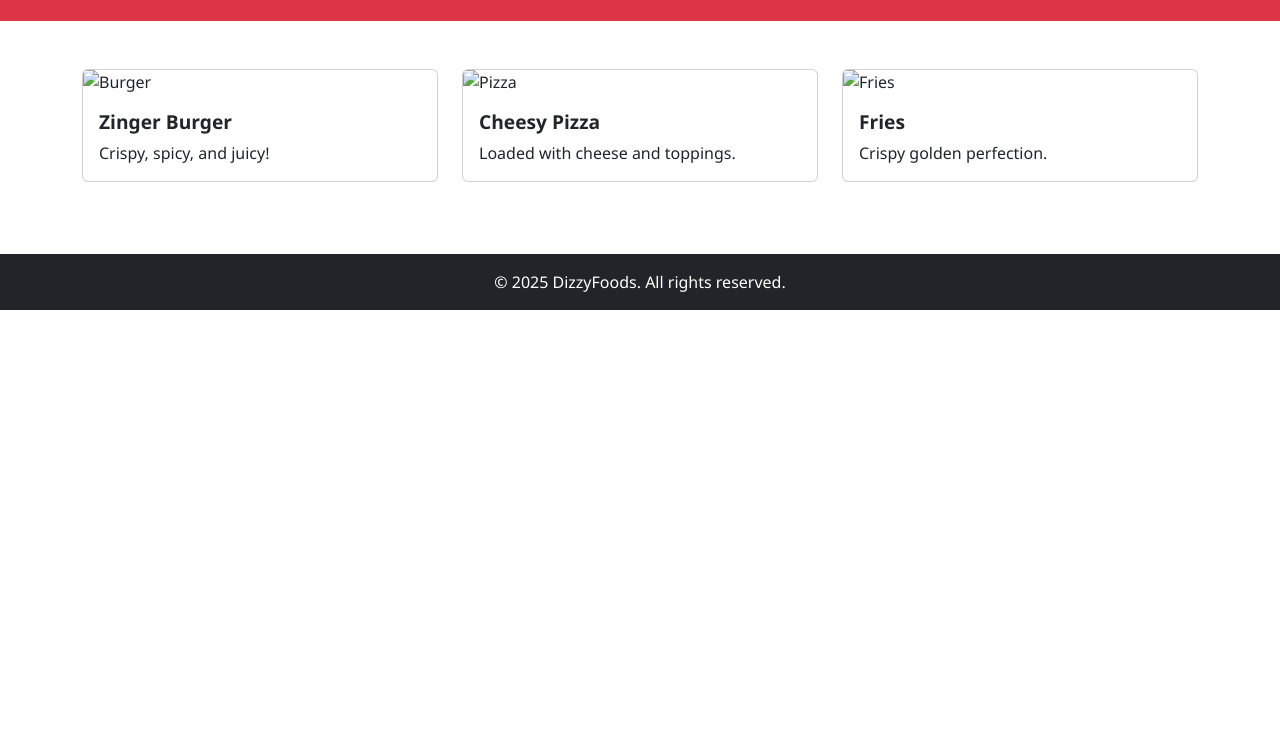
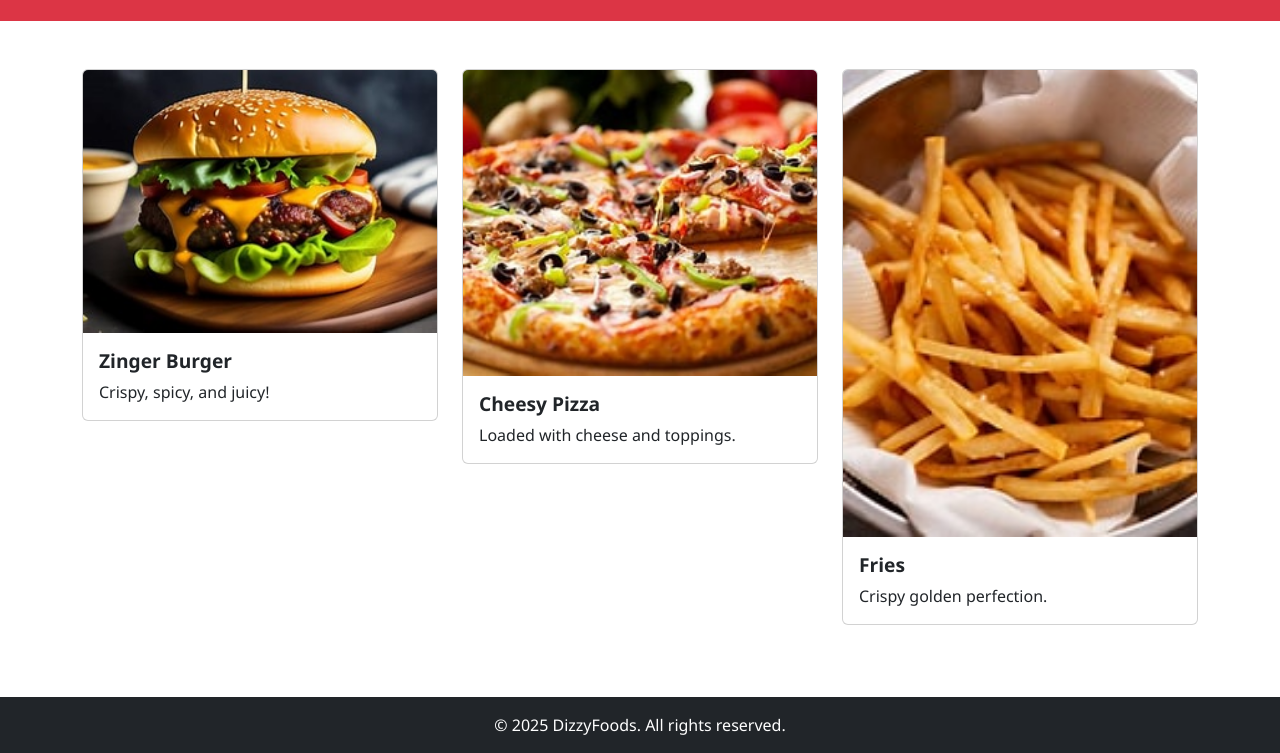
Before and after one commit to daniyalzmn12-sys/resturant-website, a plain HTML site: page menu.html in a window 1280 px wide. Shown: the part 139-892 px from the top of the page. Before the commit the page ends 800 px from the top, so only its background shows below. Drawn offline with nearby package versions, Linux system fonts and the light colour scheme; files that its build step writes are made by us from their sources; files whose address does not match are found by name.

Commit message:
Added menu, contact pages, and styling

```diff
--- a/menu.html
+++ b/menu.html
@@ -30,7 +30,7 @@
   <div class="row">
     <div class="col-md-4 mb-4">
       <div class="card">
-        <img src="images/burger.jpeg" class="card-img-top" alt="Burger">
+        <img src="C:\Users\evang\Documents\daniyal\resturant website\pics\burger.jpeg" class="card-img-top" alt="Burger">
         <div class="card-body">
           <h5 class="card-title">Zinger Burger</h5>
           <p class="card-text">Crispy, spicy, and juicy!</p>
@@ -39,7 +39,7 @@
     </div>
     <div class="col-md-4 mb-4">
       <div class="card">
-        <img src="images/pizza.jpeg" class="card-img-top" alt="Pizza">
+        <img src="C:\Users\evang\Documents\daniyal\resturant website\pics\pizza.jpeg" class="card-img-top" alt="Pizza">
         <div class="card-body">
           <h5 class="card-title">Cheesy Pizza</h5>
           <p class="card-text">Loaded with cheese and toppings.</p>
@@ -48,7 +48,7 @@
     </div>
     <div class="col-md-4 mb-4">
       <div class="card">
-       <img src="images/fries.jpeg" class="card-img-top" alt="Fries">
+       <img src="C:\Users\evang\Documents\daniyal\resturant website\pics\fries.jpeg" class="card-img-top" alt="Fries">
         <div class="card-body">
           <h5 class="card-title">Fries</h5>
           <p class="card-text">Crispy golden perfection.</p>
```
Also changed, not shown: index.html (+1 -1 lines).
